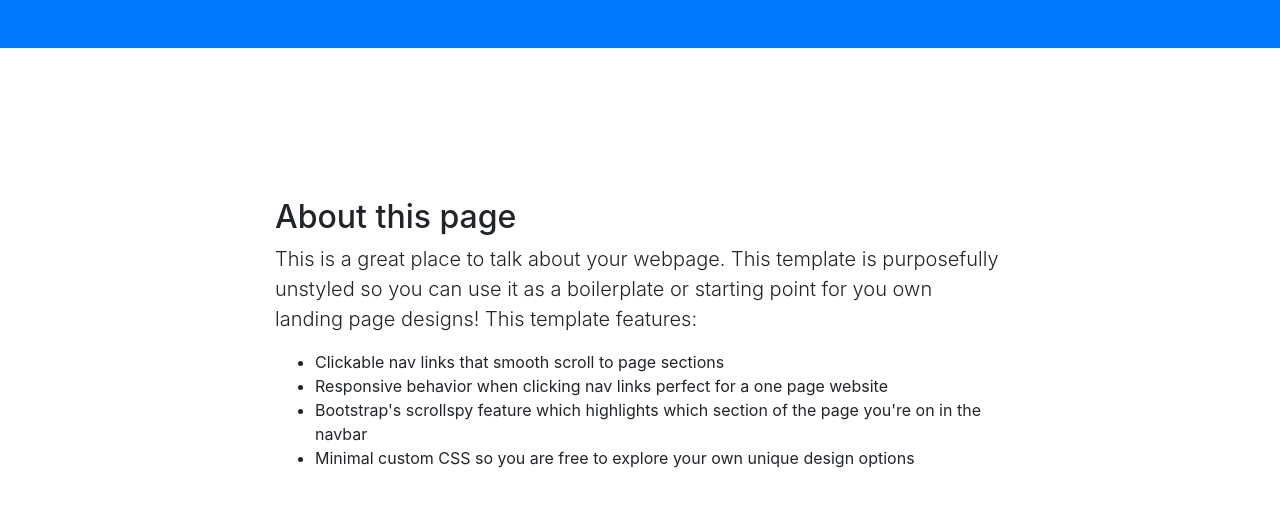
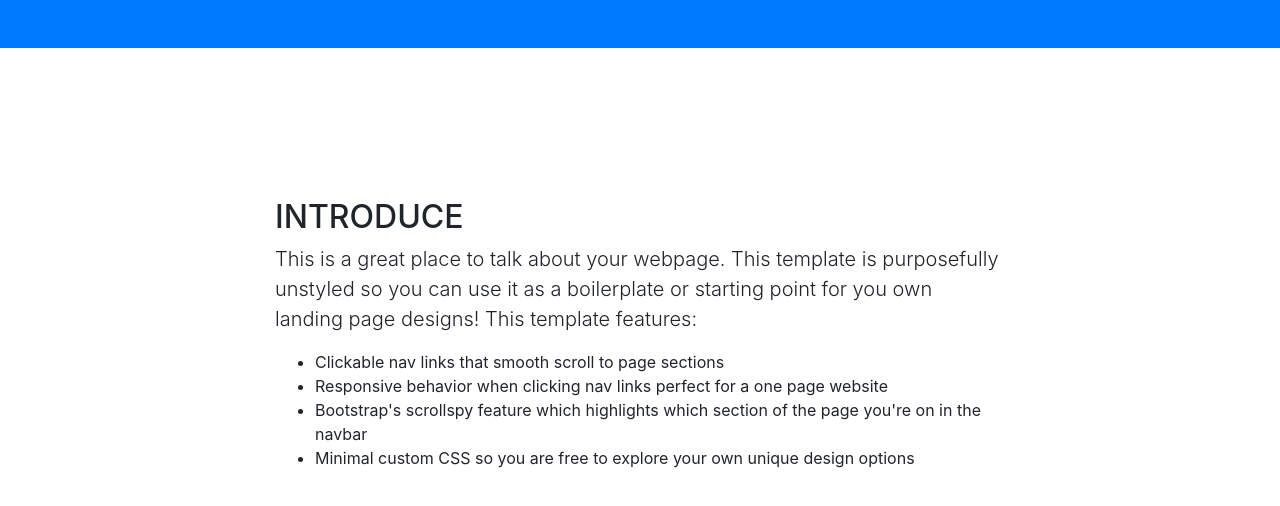
Before and after one commit to dwayn2/jindol.io, a website with bundled scripts: page index.html in a window 1280 px wide. Shown: the part 404-910 px from the top of the page. Built offline with nearby package versions, Linux system fonts and the light colour scheme.

Commit message:
Update index.html

```diff
--- a/index.html
+++ b/index.html
@@ -62,7 +62,7 @@
     <div class="container">
       <div class="row">
         <div class="col-lg-8 mx-auto">
-          <h2>About this page</h2>
+          <h2>INTRODUCE</h2>
           <p class="lead">This is a great place to talk about your webpage. This template is purposefully unstyled so you can use it as a boilerplate or starting point for you own landing page designs! This template features:</p>
           <ul>
             <li>Clickable nav links that smooth scroll to page sections</li>
```
